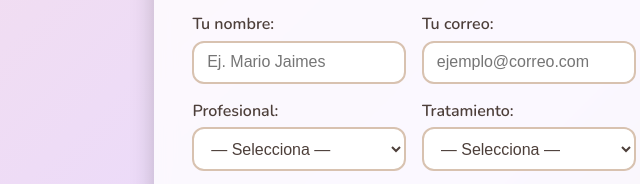
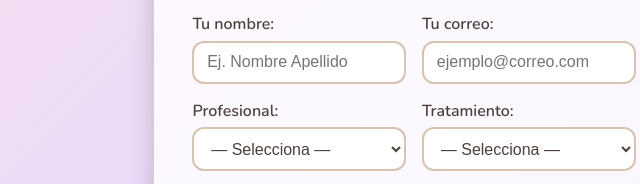
Before and after one commit to vitadermal/vitadermal, a plain HTML site: page formulario.html in a window 1280 px wide. Shown: the part 352-536 px from the top of the page, 226-866 px from the left. Drawn offline with nearby package versions, Linux system fonts and the light colour scheme.

Commit message:
Update formulario.html

```diff
--- a/formulario.html
+++ b/formulario.html
@@ -121,7 +121,7 @@
     <div class="form-grid grid-2">
       <div>
         <label for="nombre">Tu nombre:</label>
-        <input id="nombre" name="Nombre del paciente" type="text" placeholder="Ej. Mario Jaimes" required>
+        <input id="nombre" name="Nombre del paciente" type="text" placeholder="Ej. Nombre Apellido" required>
       </div>
       <div>
         <label for="correo">Tu correo:</label>
```
